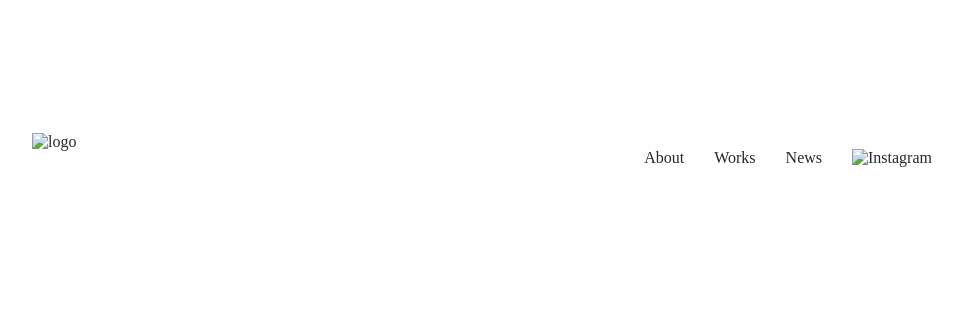
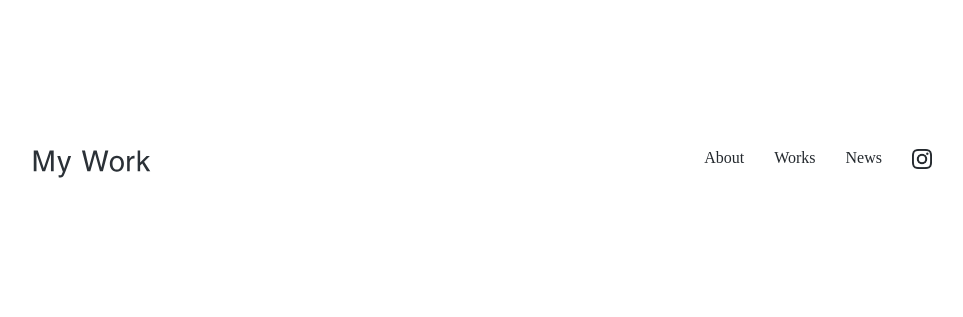
Before and after one commit to Negity/sample, a plain HTML site: page index.html in a window 1280 px wide. Shown: the whole page, without its empty margins (158-1121 px from the left). Drawn offline with Linux system fonts and the light colour scheme.

Commit message:
Update index.html

```diff
--- a/index.html
+++ b/index.html
@@ -7,19 +7,19 @@
 <meta charset="UTF-8">
 <link rel="stylesheet" href="stylesheet.css">
 <link rel="stylesheet" href="https://maxcdn.bootstrapcdn.com/font-awesome/4.3.0/css/font-awesome.min.css">
-<link rel="shortcut icon" href="img/favicon.ico">
+<link rel="shortcut icon" href="favicon.ico">
 </head>
 
 <body>
 
   <header>
-    <img src="img/logo.svg" alt="logo" class="logo">
+    <img src="logo.svg" alt="logo" class="logo">
     <div class="nav">
       <ul>
         <li><a href="#">About</a></li>
         <li><a href="#">Works</a></li>
         <li><a href="#">News</a></li>
-        <li><a href="#"><img src="img/icon-instagram.png" alt="Instagram" class="instagram"></a></li>
+        <li><a href="#"><img src="icon-instagram.png" alt="Instagram" class="instagram"></a></li>
       </ul>
     </div>
   </header>
```
